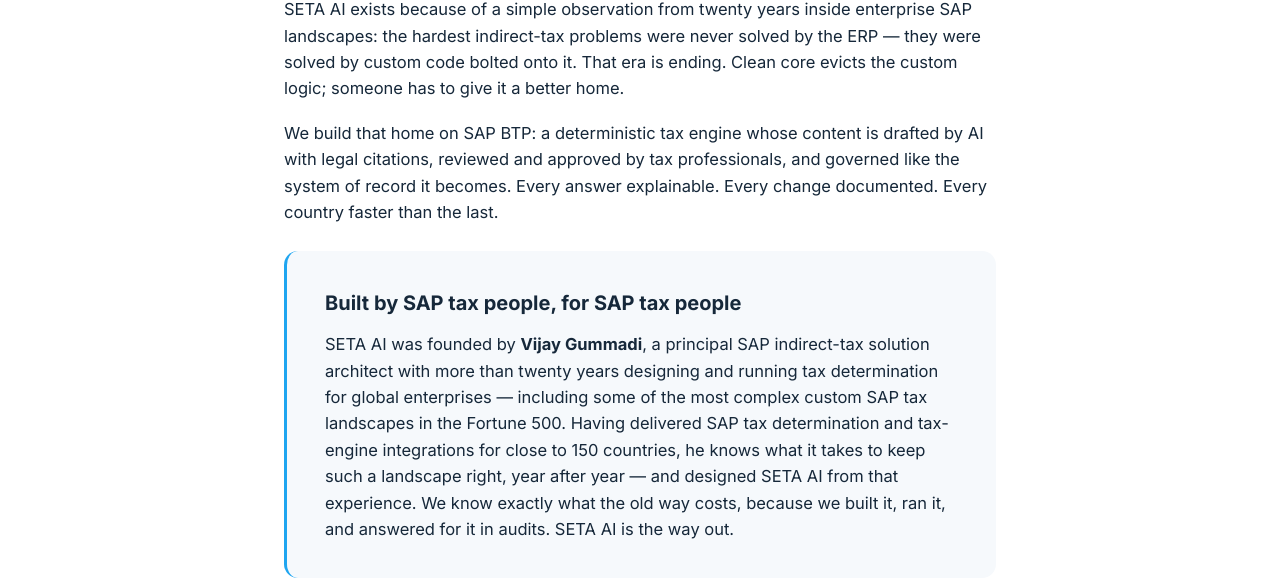
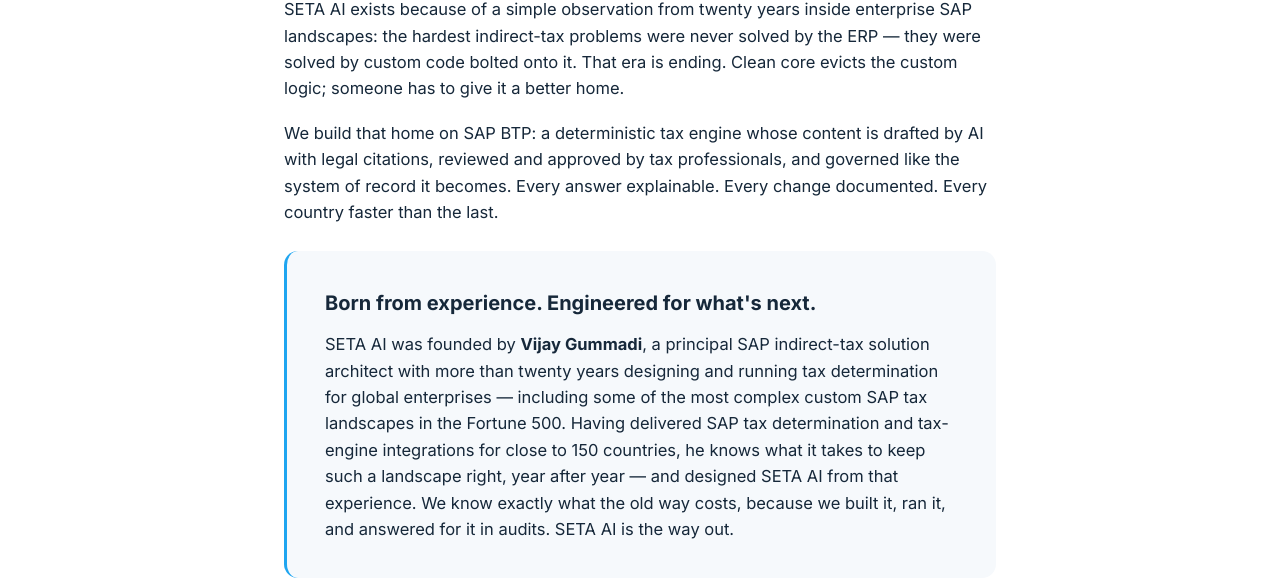
Before and after one commit to SETAAI/seta-ai-website, a plain HTML site: page about.html in a window 1280 px wide. Shown: the part 252-832 px from the top of the page. Drawn offline with Linux system fonts and the light colour scheme.

Commit message:
Add files via upload

```diff
--- a/about.html
+++ b/about.html
@@ -264,7 +264,7 @@ answer explainable. Every change documented. Every country faster than
 the last.</p>
 
 <div class="founder">
-<h3 style="font-size:20px;margin-bottom:12px">Built by SAP tax people, for SAP tax people</h3>
+<h3 style="font-size:20px;margin-bottom:12px;text-wrap:balance">Born from experience. Engineered for what's next.</h3>
 <p style="margin:0">SETA AI was founded by <b>Vijay Gummadi</b>, a principal
 SAP indirect-tax solution architect with more than twenty years designing
 and running tax determination for global enterprises — including some of
```
